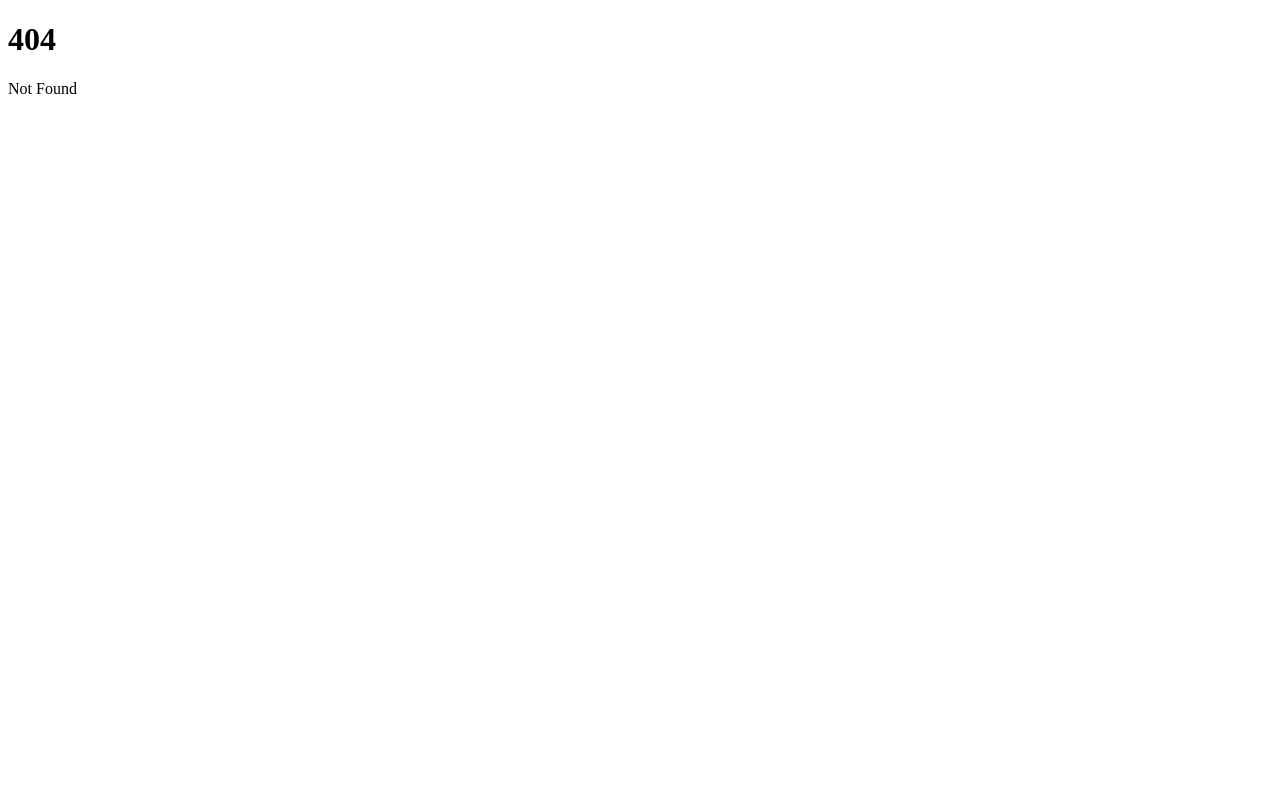
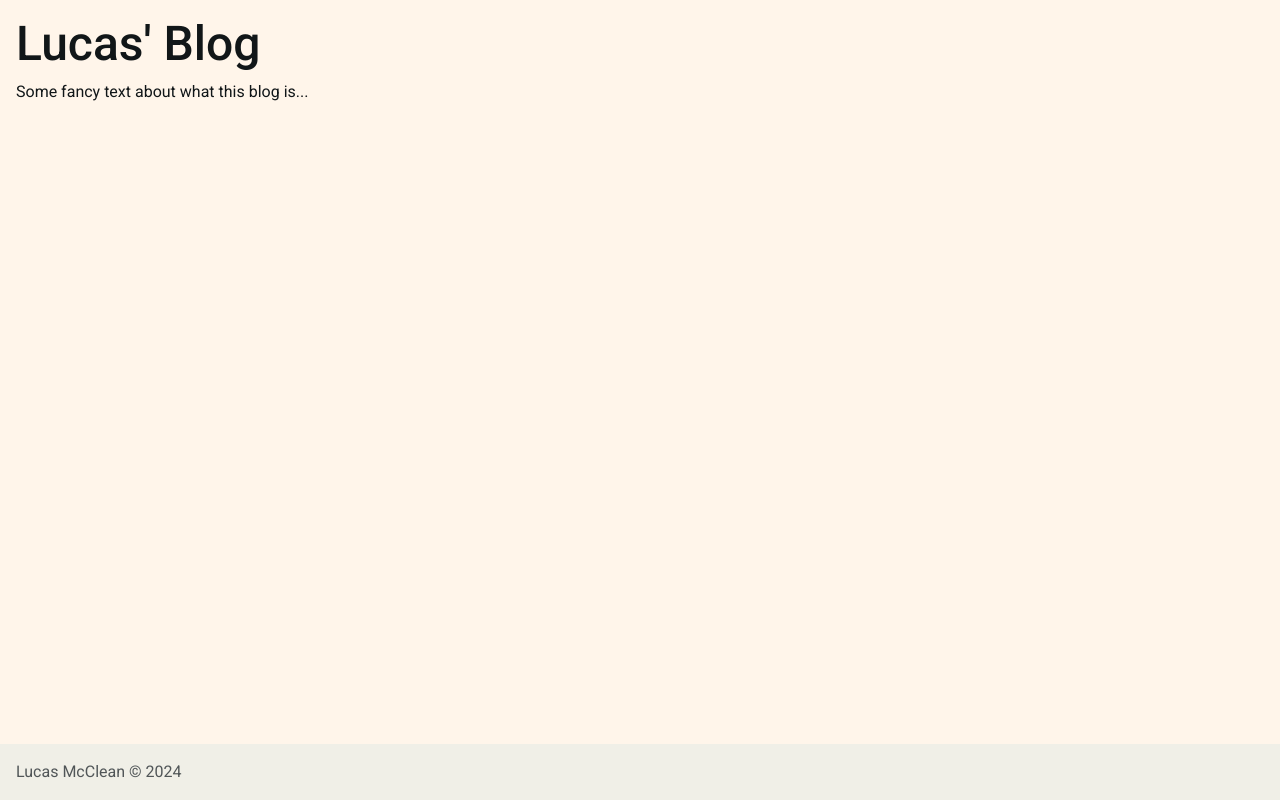
Before and after one commit to LucasMcClean/personal-website, a SvelteKit app: page /blog in a window 1280 px wide. Before the commit this address had no page. Built offline with nearby package versions, Linux system fonts and the light colour scheme.

Commit message:
add standard css styling

```diff
--- /dev/null
+++ b/src/app.css
@@ -0,0 +1,157 @@
+/* Roboto Font */
+@import url("https://fonts.googleapis.com/css2?family=Roboto:ital,wght@0,100;0,300;0,400;0,500;0,700;0,900;1,100;1,300;1,400;1,500;1,700;1,900&display=swap");
+
+html {
+  --clr-primary-dark: #69b8c9ff;
+  --clr-secondary-dark: #aa479eff;
+  --clr-accent-dark: #353c45ff;
+  --clr-text-dark: #fff5eaff;
+  --clr-text-dim-dark: #cfc5baff;
+  --clr-background-dark: #111618ff;
+  --clr-link-dark: #ffb0efff;
+
+  --clr-primary-light: #69b8c9ff;
+  --clr-secondary-light: #aa479eff;
+  --clr-accent-light: #353c45ff;
+  --clr-text-light: #111618ff;
+  --clr-text-dim-light: #515658ff;
+  --clr-background-light: #fff5eaff;
+  --clr-link-light: #511658ff;
+}
+
+:root {
+  color-scheme: dark;
+
+  --clr-primary: var(--clr-primary-dark);
+  --clr-secondary: var(--clr-secondary-dark);
+  --clr-accent: var(--clr-accent-dark);
+  --clr-text: var(--clr-text-dark);
+  --clr-text-dim: var(--clr-text-dim-dark);
+  --clr-background: var(--clr-background-dark);
+  --clr-link: var(--clr-link-dark);
+
+  --font-p: "Roboto";
+  --font-h: "Roboto";
+
+  --footer-spacing: 1rem;
+}
+
+@media (prefers-color-scheme: light) {
+  :root {
+    color-scheme: light;
+
+    --clr-primary: var(--clr-primary-light);
+    --clr-secondary: var(--clr-secondary-light);
+    --clr-accent: var(--clr-accent-light);
+    --clr-text: var(--clr-text-light);
+    --clr-text-dim: var(--clr-text-dim-light);
+    --clr-background: var(--clr-background-light);
+    --clr-link: var(--clr-link-light);
+  }
+
+  [color-scheme="dark"] {
+    color-scheme: dark;
+
+    --clr-primary: var(--clr-primary-dark);
+    --clr-secondary: var(--clr-secondary-dark);
+    --clr-accent: var(--clr-accent-dark);
+    --clr-text: var(--clr-text-dark);
+    --clr-text-dim: var(--clr-text-dim-dark);
+    --clr-background: var(--clr-background-dark);
+    --clr-link: var(--clr-link-dark);
+  }
+
+  [color-scheme="light"] {
+    color-scheme: light;
+
+    --clr-primary: var(--clr-primary-light);
+    --clr-secondary: var(--clr-secondary-light);
+    --clr-accent: var(--clr-accent-light);
+    --clr-text: var(--clr-text-light);
+    --clr-text-dim: var(--clr-text-dim-light);
+    --clr-background: var(--clr-background-light);
+    --clr-link: var(--clr-link-light);
+  }
+}
+
+*,
+*::before,
+*::after {
+  box-sizing: border-box;
+}
+
+* {
+  margin: 0;
+  padding: 0;
+  border: 0;
+  font-size: 100%;
+  font: inherit;
+}
+
+::before,
+::after {
+  pointer-events: none;
+}
+
+ul[role="list"],
+ol[role="list"] {
+  list-style: none;
+}
+
+html:focus-within {
+  scroll-behavior: smooth;
+}
+
+html {
+  font-family: var(--font-h, Georgia);
+  color: var(--clr-text);
+  accent-color: var(--clr-link);
+  background: var(--clr-background);
+}
+
+body {
+  text-rendering: optimizeSpeed;
+  line-height: 1.5;
+  -webkit-font-smoothing: antialiased;
+}
+
+img,
+picture,
+video,
+canvas,
+svg {
+  display: block;
+  max-width: 100%;
+}
+
+h1 {
+  font-weight: 500;
+  font-size: 3rem;
+}
+
+p {
+  font-family: var(--font-p, Verdana);
+}
+
+a:link {
+  color: var(--clr-link);
+}
+
+a:visited {
+  color: var(--clr-text-dim);
+}
+
+@media (prefers-reduced-motion: reduce) {
+  html:focus-within {
+    scroll-behavior: auto;
+  }
+
+  *,
+  *::before,
+  *::after {
+    animation-duration: 0.01ms !important;
+    animation-iteration-count: 1 !important;
+    transition-duration: 0.01ms !important;
+    scroll-behavior: auto !important;
+  }
+}
--- a/src/app.html
+++ b/src/app.html
@@ -1,8 +1,8 @@
-<!doctype html>
+<!DOCTYPE html>
 <html lang="en">
   <head>
     <meta charset="utf-8" />
-		<link rel="icon" href="%sveltekit.assets%/favicon.png" />
+    <link rel="icon" href="../static/favicon.png" />
     <meta name="viewport" content="width=device-width, initial-scale=1" />
     %sveltekit.head%
   </head>
--- /dev/null
+++ b/src/lib/config.ts
@@ -0,0 +1,4 @@
+import { dev } from "$app/environment";
+
+export const title = "Lucas McClean";
+export const url = dev ? "http://localhost:5173" : "https://lucasmcclean.com/";
--- /dev/null
+++ b/src/routes/+layout.svelte
@@ -0,0 +1,20 @@
+<script lang="ts">
+  import Footer from "./footer.svelte";
+
+  import "../app.css";
+</script>
+
+<div class="layout">
+  <main>
+    <slot />
+  </main>
+
+  <Footer />
+</div>
+
+<style>
+  main {
+    padding-block: .5rem;
+    padding-inline: 1rem;
+  }
+</style>
--- /dev/null
+++ b/src/routes/blog/+page.svelte
@@ -0,0 +1,4 @@
+<div>
+  <h1>Lucas' Blog</h1>
+  <p>Some fancy text about what this blog is...</p>
+</div>
--- /dev/null
+++ b/src/routes/footer.svelte
@@ -0,0 +1,21 @@
+<script lang="ts">
+  import * as config from "$lib/config";
+</script>
+
+<footer>
+  <p>{config.title} &copy {new Date().getFullYear()}</p>
+</footer>
+
+<style>
+  footer {
+    position: absolute;
+    bottom: 0;
+    width: 100%;
+    padding: var(--footer-spacing);
+    background: color-mix(in srgb, var(--clr-background) 90%, var(--clr-primary));
+  }
+
+  p {
+    color: var(--clr-text-dim);
+  }
+</style>
```
Also changed, not shown: src/routes/+page.svelte (+11 -2 lines), static/favicon.png. Lines whose indentation alone changed are shown as unchanged.
